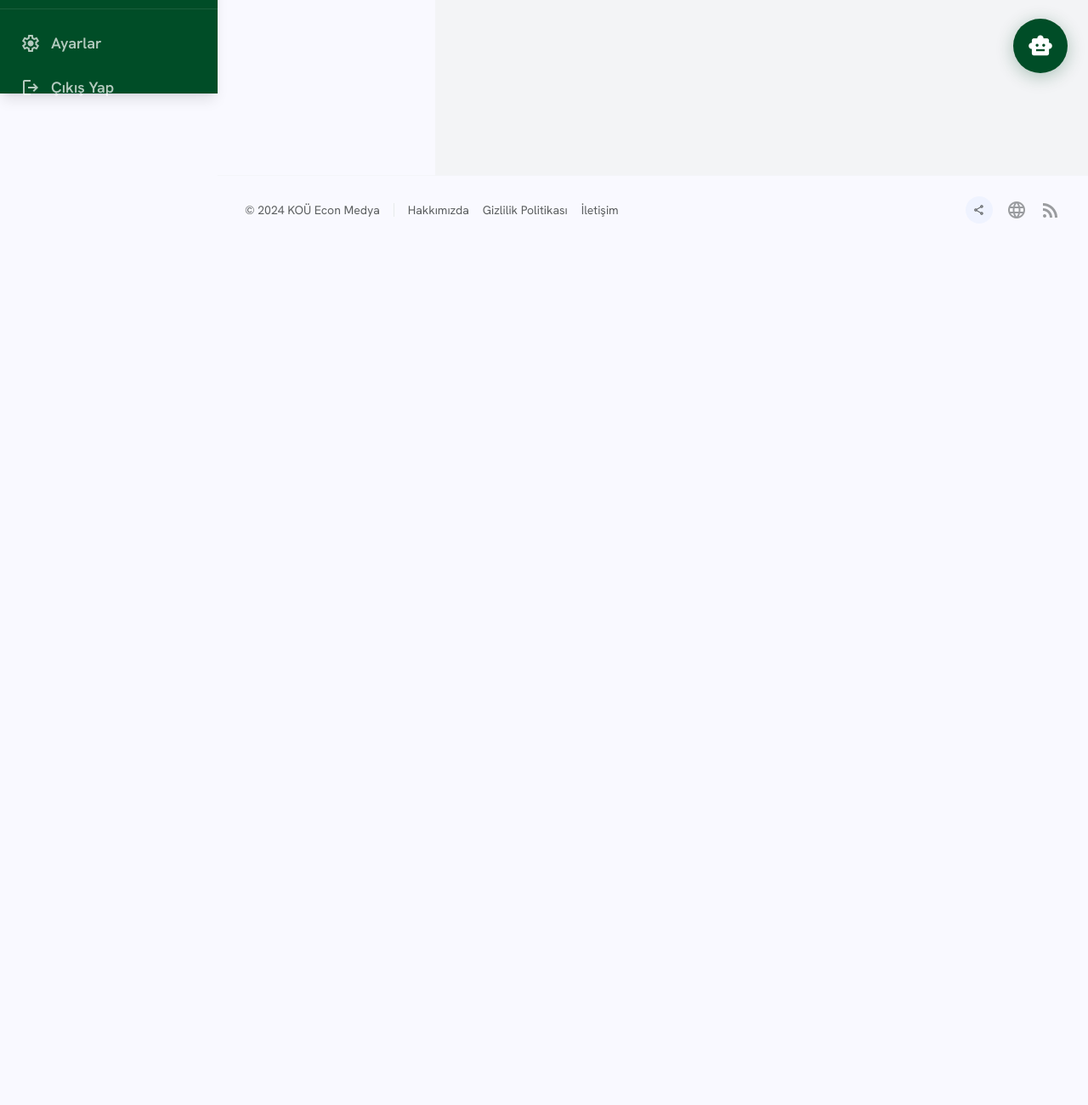
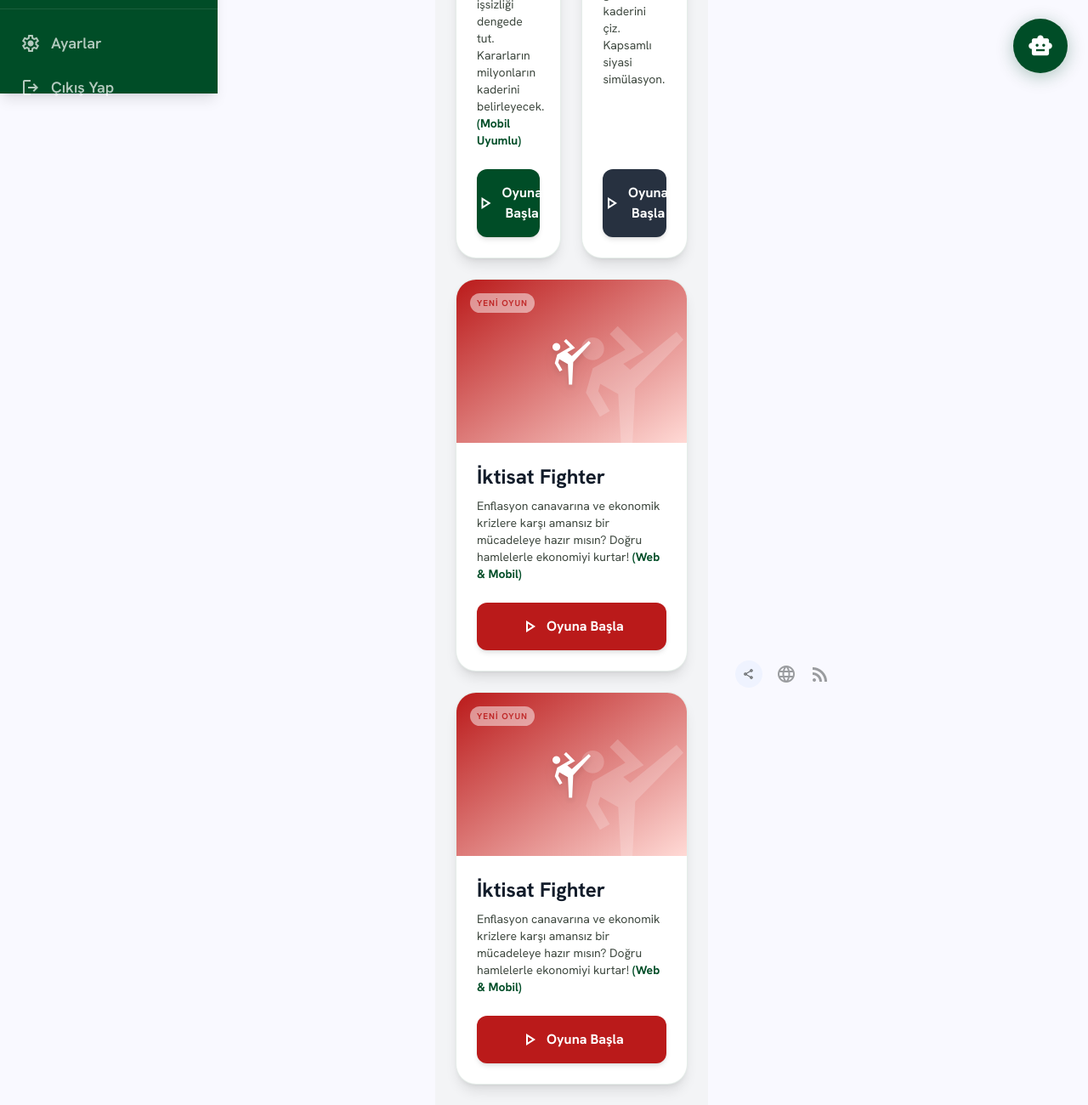
Before and after one commit to ahmetfaruktecim0-collab/KO-ECON-MEDYA-, a plain HTML site: page oyun.html in a window 1280 px wide. Shown: the part 690-1990 px from the top of the page at 85% size. Before the commit the page ends 977 px from the top, so only its background shows below. Drawn offline with nearby package versions, Linux system fonts and the light colour scheme.

Commit message:
fix: correctly inject Iktisat Fighter into oyun.html

```diff
--- a/oyun.html
+++ b/oyun.html
@@ -274,6 +274,42 @@
 
     </div>
 
+
+        <!-- İktisat Fighter -->
+        <div class="bg-white rounded-3xl overflow-hidden shadow-lg border border-primary/10 group flex flex-col">
+            <div class="h-48 bg-gradient-to-br from-error to-error-container relative flex items-center justify-center overflow-hidden">
+                <span class="material-symbols-outlined text-white/20 text-[160px] absolute -right-4 -bottom-4 group-hover:scale-110 transition-transform duration-700">sports_martial_arts</span>
+                <span class="material-symbols-outlined text-white text-6xl relative z-10 drop-shadow-lg" style="font-variation-settings: 'FILL' 1;">sports_martial_arts</span>
+                <span class="absolute top-4 left-4 bg-white text-error text-[10px] font-bold px-2 py-1 rounded-full uppercase tracking-widest animate-pulse">YENİ OYUN</span>
+            </div>
+            <div class="p-6 flex flex-col flex-grow">
+                <h2 class="text-2xl font-bold text-on-surface mb-2 font-display-lg">İktisat Fighter</h2>
+                <p class="text-sm text-on-surface-variant mb-6 flex-grow">Enflasyon canavarına ve ekonomik krizlere karşı amansız bir mücadeleye hazır mısın? Doğru hamlelerle ekonomiyi kurtar! <span class="text-primary font-bold">(Web & Mobil)</span></p>
+                <button onclick="window.location.href='https://opanfurkan6565.github.io/Iktisat-Fighter/'" class="w-full bg-error hover:bg-[#93000a] text-white font-bold py-4 rounded-xl shadow-md transition-all active:scale-95 flex justify-center items-center gap-2">
+                    <span class="material-symbols-outlined">play_arrow</span> Oyuna Başla
+                </button>
+            </div>
+        </div>
+
+
+        <!-- İktisat Fighter -->
+        <div class="bg-white rounded-3xl overflow-hidden shadow-lg border border-primary/10 group flex flex-col">
+            <div class="h-48 bg-gradient-to-br from-error to-error-container relative flex items-center justify-center overflow-hidden">
+                <span class="material-symbols-outlined text-white/20 text-[160px] absolute -right-4 -bottom-4 group-hover:scale-110 transition-transform duration-700">sports_martial_arts</span>
+                <span class="material-symbols-outlined text-white text-6xl relative z-10 drop-shadow-lg" style="font-variation-settings: 'FILL' 1;">sports_martial_arts</span>
+                <span class="absolute top-4 left-4 bg-white text-error text-[10px] font-bold px-2 py-1 rounded-full uppercase tracking-widest animate-pulse">YENİ OYUN</span>
+            </div>
+            <div class="p-6 flex flex-col flex-grow">
+                <h2 class="text-2xl font-bold text-on-surface mb-2 font-display-lg">İktisat Fighter</h2>
+                <p class="text-sm text-on-surface-variant mb-6 flex-grow">Enflasyon canavarına ve ekonomik krizlere karşı amansız bir mücadeleye hazır mısın? Doğru hamlelerle ekonomiyi kurtar! <span class="text-primary font-bold">(Web & Mobil)</span></p>
+                <button onclick="window.location.href='https://opanfurkan6565.github.io/Iktisat-Fighter/'" class="w-full bg-error hover:bg-[#93000a] text-white font-bold py-4 rounded-xl shadow-md transition-all active:scale-95 flex justify-center items-center gap-2">
+                    <span class="material-symbols-outlined">play_arrow</span> Oyuna Başla
+                </button>
+            </div>
+        </div>
+
+    </div>
+
     <!-- Iframe Container for Statecraft (Hidden initially) -->
     <div id="statecraft-container" class="hidden w-full bg-surface rounded-2xl overflow-hidden shadow-sm border border-outline-variant/20 relative" style="height: calc(100vh - 140px);">
         <header class="bg-inverse-surface text-white p-2 flex justify-between items-center">
--- a/service-worker.js
+++ b/service-worker.js
@@ -1,4 +1,4 @@
-const CACHE_NAME = 'econ-medya-v1780904612673';
+const CACHE_NAME = 'econ-medya-v1780904929848';
 const ASSETS_TO_CACHE = [
   '/',
   '/index.html',
```
Also changed, not shown: 1 other file.
